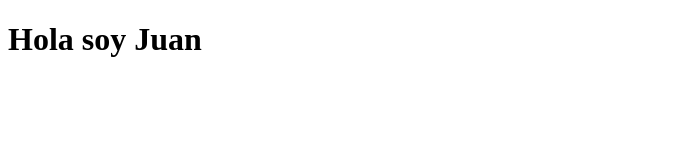
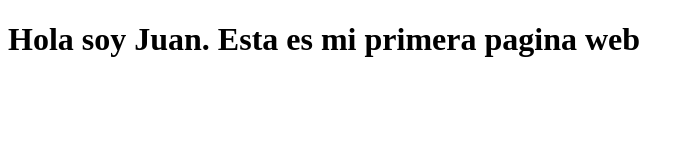
Before and after one commit to juanjosemorenocarrer0/coursera-test, a plain HTML site: page site/index.html in a window 1280 px wide. Shown: the whole page, without its empty margins (0-694 px from the left). Drawn offline with Linux system fonts and the light colour scheme.

Commit message:
pequeña adición a la página web

```diff
--- a/site/index.html
+++ b/site/index.html
@@ -4,6 +4,6 @@
     <title>Hola Coursera. S</title>
   </head>
   <body>
-    <h1>Hola soy Juan</h1>
+    <h1>Hola soy Juan. Esta es mi primera pagina web</h1>
   </body>
 </html>
```
